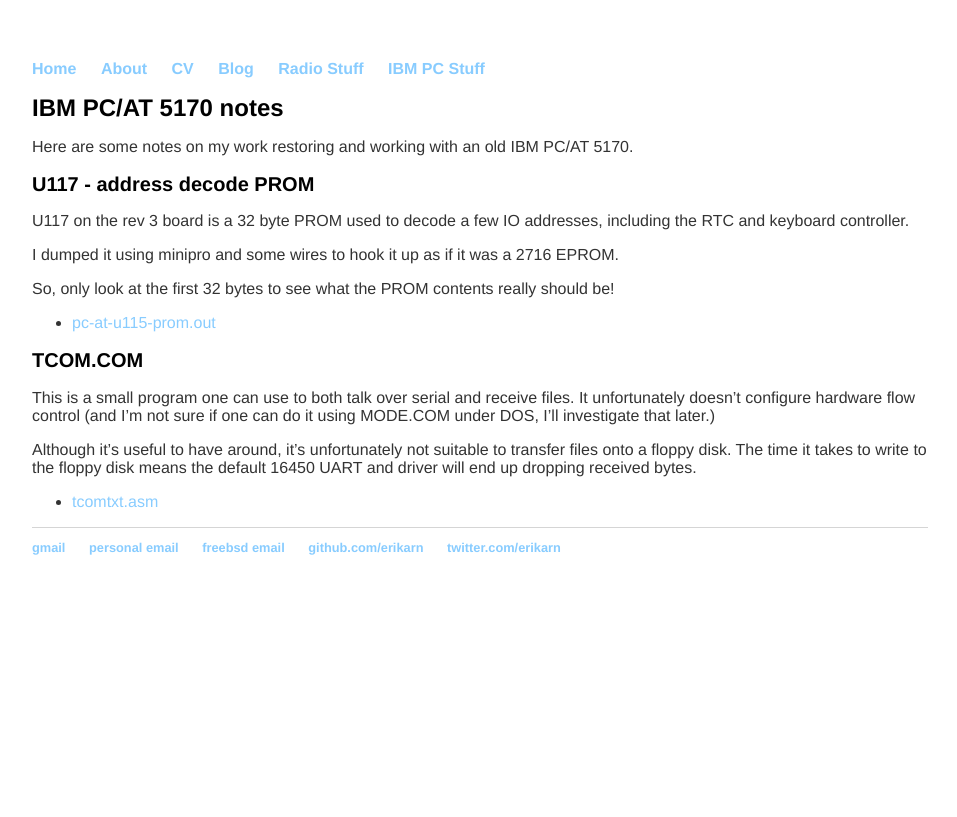
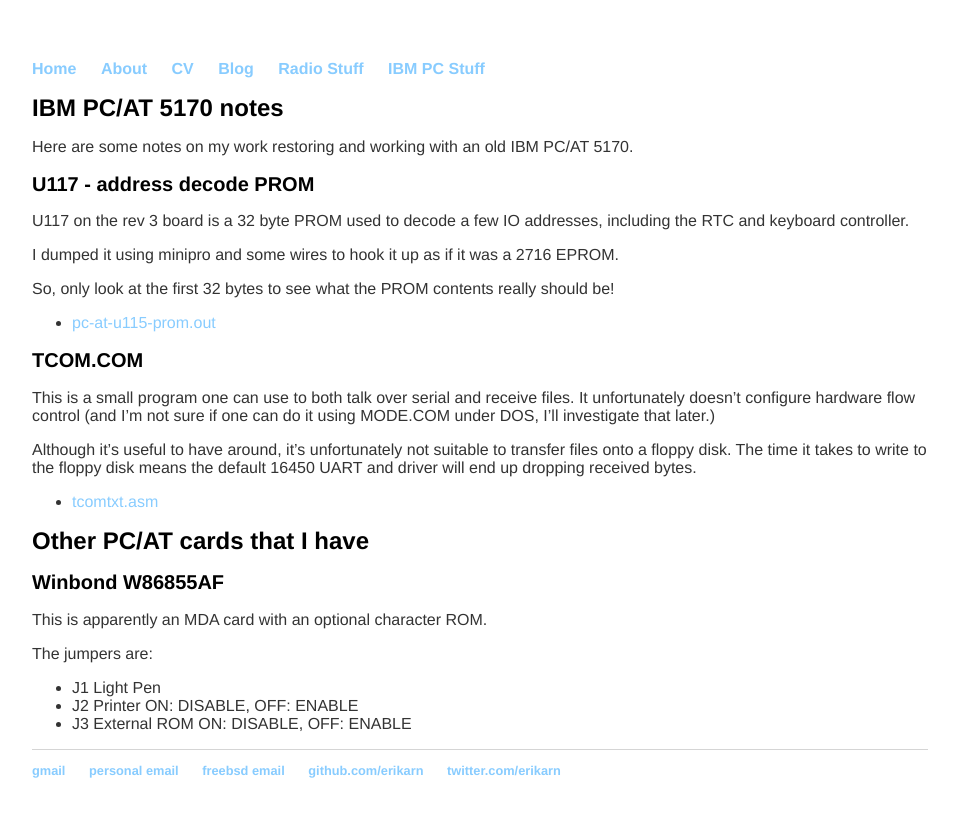
Before and after one commit to erikarn/erikarn.github.io, a Jekyll site: the page built from pcat/notes.md, in a window 1280 px wide. Shown: the top 817 px of the page, without its empty margins (160-1117 px from the left). Built offline with Jekyll 4.4.1, drawn with Linux system fonts in a browser that asks for light colours.

Commit message:
Add info about this winbond MDA/Hercules card I apparently acquired

```diff
--- a/pcat/notes.md
+++ b/pcat/notes.md
@@ -35,3 +35,15 @@
 received bytes.
 
  * [tcomtxt.asm](tcomtxt.asm)
+
+# Other PC/AT cards that I have
+
+## Winbond W86855AF
+
+This is apparently an MDA card with an optional character ROM.
+
+The jumpers are:
+
+ * J1 Light Pen
+ * J2 Printer ON: DISABLE, OFF: ENABLE
+ * J3 External ROM ON: DISABLE, OFF: ENABLE
```
